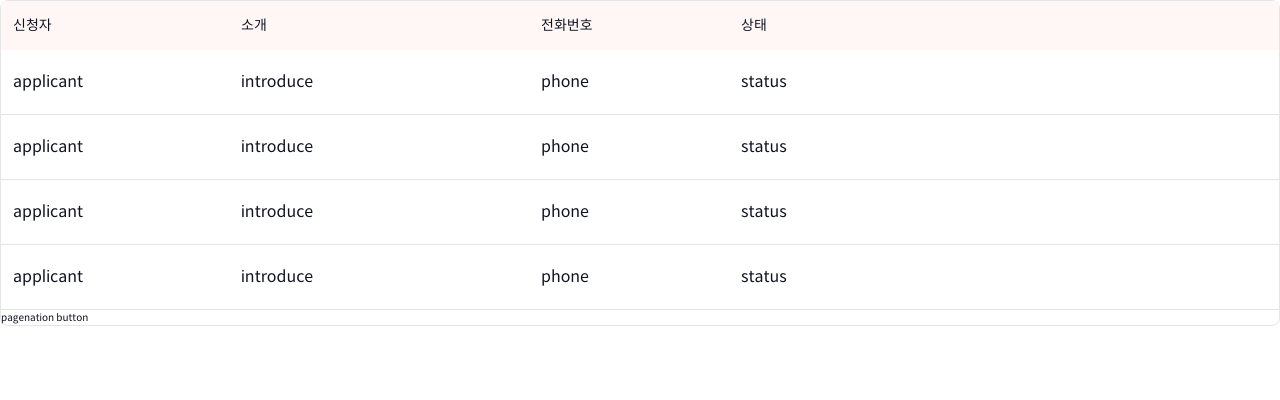
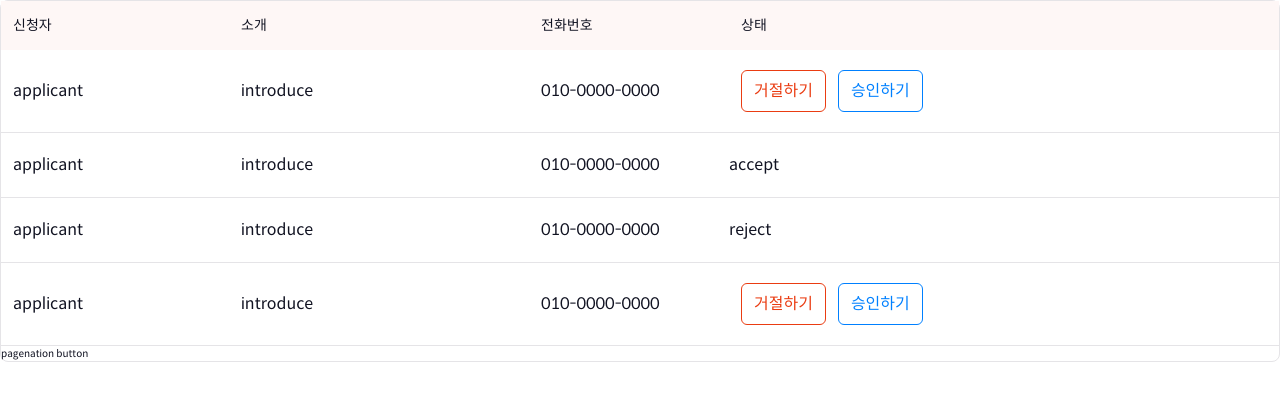
Before and after one commit to codeit-team9/give-more, a Next.js app: page / in a window 1280 px wide. Shown: the top 400 px of the page. Built offline with nearby package versions, Linux system fonts and the light colour scheme.

Commit message:
feat: ApplyList  타입 추가

```diff
--- a/src/components/@common/StateButton/StateButton.module.css
+++ b/src/components/@common/StateButton/StateButton.module.css
@@ -8,13 +8,13 @@
 .accept {
   padding: 8px 12px;
   border-radius: 6px;
-	border: 1px solid var(--primary);
-	color: var(--primary);
+  border: 1px solid var(--blue-20);
+  color: var(--blue-20);
 }
 
 .reject {
   padding: 8px 12px;
   border-radius: 6px;
-	border: 1px solid var(--blue-20);
-	color: var(--blue-20);
+  border: 1px solid var(--primary);
+  color: var(--primary);
 }
--- a/src/components/owner/ApplyList.module.css
+++ b/src/components/owner/ApplyList.module.css
@@ -9,6 +9,8 @@
 .content {
   display: flex;
   flex-direction: row;
+  align-items: center;
+
   font-size: 1.6rem;
   border-bottom: 1px solid var(--gray-20);
 }
@@ -36,7 +38,15 @@
 
 .introduce {
   width: 30rem;
-  padding: 2rem 1.2rem;
+  padding: 0 1.2rem;
+
+  overflow: hidden;
+  text-overflow: ellipsis;
+  word-break: break-all;
+
+  display: -webkit-box;
+  -webkit-line-clamp: 2;
+  -webkit-box-orient: vertical;
 }
 
 .header .phone {
@@ -53,6 +63,10 @@
 }
 
 .status {
+  display: flex;
+  flex-direction: row;
+  gap: 12px;
+
   width: 23.6rem;
   padding: 2rem 1.2rem;
 }
--- a/src/components/owner/ApplyList.tsx
+++ b/src/components/owner/ApplyList.tsx
@@ -1,13 +1,30 @@
 import React from 'react';
 import styles from './ApplyList.module.css';
+import StateButton from '../@common/StateButton/StateButton';
 
-function ApplyList() {
+interface Props {
+  applicant: string;
+  introduce: string;
+  phone: string;
+  status?: Status;
+}
+
+type Status = 'pending' | 'accept' | 'reject';
+
+function ApplyList({ applicant, introduce, phone, status }: Props) {
   return (
     <div className={styles.content}>
-      <div className={styles.applicant}>applicant</div>
-      <div className={styles.introduce}>introduce</div>
-      <div className={styles.phone}>phone</div>
-      <div className={styles.status}>status</div>
+      <div className={styles.applicant}>{applicant}</div>
+      <div className={styles.introduce}>{introduce}</div>
+      <div className={styles.phone}>{phone}</div>
+      {status === 'pending' ? (
+        <div className={styles.status}>
+          <StateButton type="reject" />
+          <StateButton type="accept" />
+        </div>
+      ) : (
+        <div>{status}</div>
+      )}
     </div>
   );
 }
--- a/src/components/owner/ApplyListUi.tsx
+++ b/src/components/owner/ApplyListUi.tsx
@@ -12,10 +12,10 @@ function ApplyListUi() {
         <div className={styles.status}>상태</div>
       </div>
       <div>
-        <ApplyList />
-        <ApplyList />
-        <ApplyList />
-        <ApplyList />
+        <ApplyList applicant="applicant" introduce="introduce" phone="010-0000-0000" status="pending" />
+        <ApplyList applicant="applicant" introduce="introduce" phone="010-0000-0000" status="accept" />
+        <ApplyList applicant="applicant" introduce="introduce" phone="010-0000-0000" status="reject" />
+        <ApplyList applicant="applicant" introduce="introduce" phone="010-0000-0000" status="pending" />
       </div>
       <div className={styles.pagenation}>pagenation button</div>
     </div>
```
Also changed, not shown: src/components/@common/StateButton/StateButton.tsx (+9 -7 lines). Lines whose indentation alone changed are shown as unchanged.
